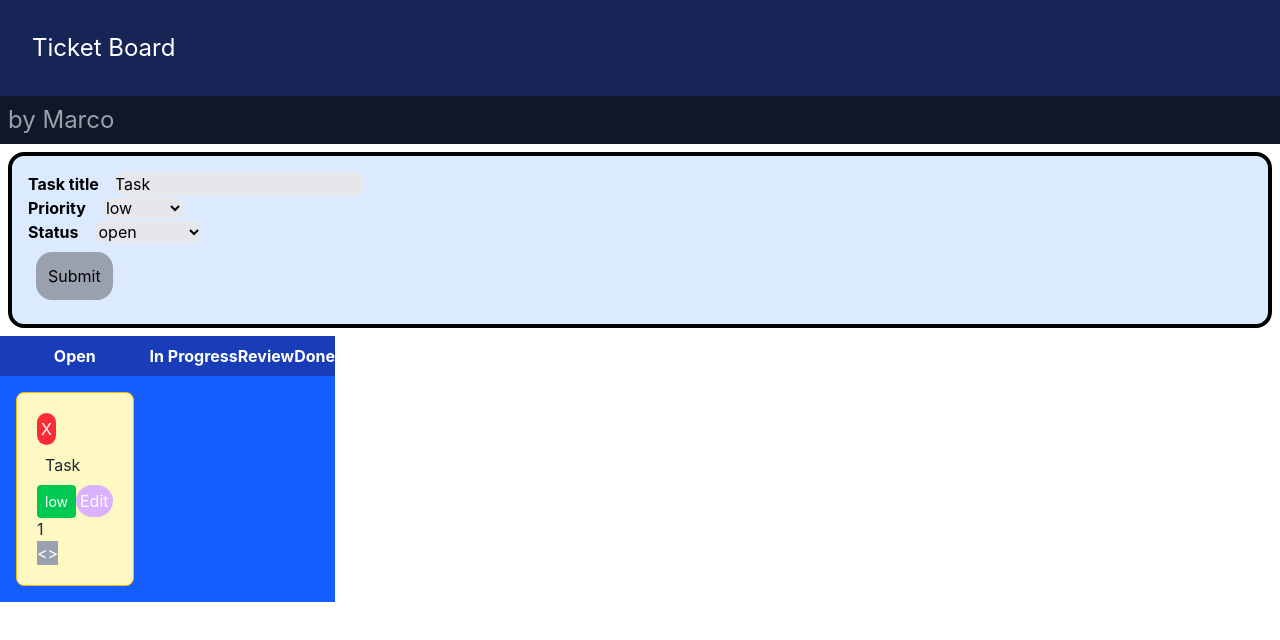
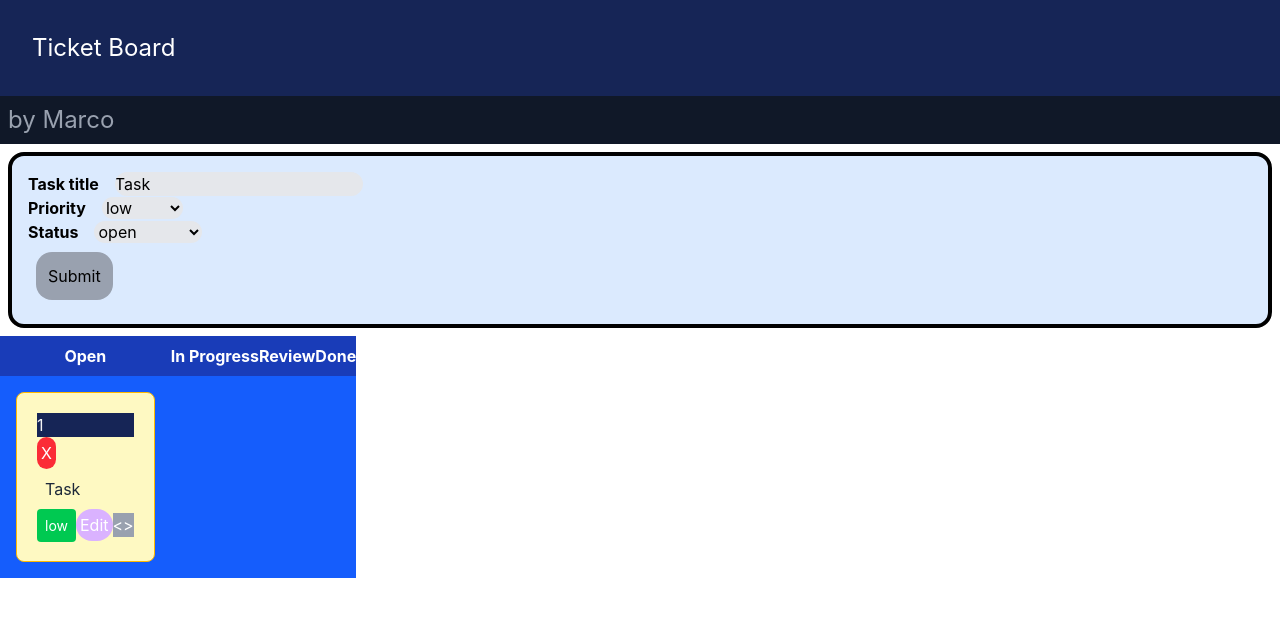
Before and after one commit to NFAsylum/TaskFlow, a React (Vite) app in the folder taskflow-frontend/: page / in a window 1280 px wide. Both pictures are taken after a click on the button "Submit". Shown: the top 640 px of the page. Built offline with nearby package versions, Linux system fonts and the light colour scheme.

Commit message:
Add drag n drop for tickets; Add cursor changes to all buttons

```diff
--- a/taskflow-frontend/package.json
+++ b/taskflow-frontend/package.json
@@ -10,6 +10,7 @@
     "preview": "vite preview"
   },
   "dependencies": {
+    "@dnd-kit/core": "^6.3.1",
     "@tailwindcss/vite": "^4.2.2",
     "react": "^19.2.4",
     "react-dom": "^19.2.4",
--- a/taskflow-frontend/src/App.tsx
+++ b/taskflow-frontend/src/App.tsx
@@ -1,5 +1,7 @@
+import { DndContext, type DragEndEvent } from '@dnd-kit/core'
+
 import { useState } from 'react'
-import { Status, type Priority, type Ticket } from './types'
+import { Status, StatusTitle, type Priority, type Ticket } from './types'
 import BoardColumn from './BoardColumn'
 import TicketForm from './TicketForm'
 
@@ -46,41 +48,58 @@ function App() {
     )
   }
 
+  function handleDragEnd(event: DragEndEvent) {
+    const { active, over } = event
+
+    if (!over) return
+
+    const ticketId = active.id as number
+    const newStatus = over.id as Status
+
+    moveTicket(ticketId, newStatus)
+  }
+
   return (
     <>
       <div className="bg-blue-950 p-8 text-white text-2xl">{title}</div>
       <div className="bg-gray-900 p-2 text-gray-400 text-2xl">by Marco</div>
       <TicketForm onCreate={createTicket} />
+      <DndContext onDragEnd={handleDragEnd}>
         <div className="flex">
           <BoardColumn
-          title="Open"
+            title={StatusTitle[Status.Open]}
+            status={Status.Open}
             tickets={tickets.filter((t) => t.status == Status.Open)}
             onMoveTicket={moveTicket}
             onDeleteTicket={deleteTicket}
             onEditTicket={editTicket}
           />
           <BoardColumn
-          title="In Progress"
+            title={StatusTitle[Status.InProgress]}
+            status={Status.InProgress}
             tickets={tickets.filter((t) => t.status == Status.InProgress)}
             onMoveTicket={moveTicket}
             onDeleteTicket={deleteTicket}
             onEditTicket={editTicket}
           />
           <BoardColumn
-          title="Review"
+            title={StatusTitle[Status.Review]}
+            status={Status.Review}
             tickets={tickets.filter((t) => t.status == Status.Review)}
             onMoveTicket={moveTicket}
             onDeleteTicket={deleteTicket}
             onEditTicket={editTicket}
           />
           <BoardColumn
-          title="Done"
+            title={StatusTitle[Status.Done]}
+            status={Status.Done}
             tickets={tickets.filter((t) => t.status == Status.Done)}
             onMoveTicket={moveTicket}
             onDeleteTicket={deleteTicket}
             onEditTicket={editTicket}
           />
         </div>
+      </DndContext>
     </>
   )
 }
--- a/taskflow-frontend/src/BoardColumn.tsx
+++ b/taskflow-frontend/src/BoardColumn.tsx
@@ -1,14 +1,18 @@
+import { useDroppable } from '@dnd-kit/core'
+
 import { type Ticket, Priority, Status, nextStatus } from './types'
 import TicketCard from './TicketCard'
 
 function BoardColumn({
   title,
+  status,
   tickets,
   onMoveTicket,
   onDeleteTicket,
   onEditTicket,
 }: {
   title: string
+  status: Status
   tickets: Ticket[]
   onMoveTicket: (id: number, newStatus: Status) => void
   onDeleteTicket: (id: number) => void
@@ -19,8 +23,10 @@ function BoardColumn({
     newStatus: Status,
   ) => void
 }) {
+  const { setNodeRef } = useDroppable({ id: status })
+
   return (
-    <div className="bg-blue-600 text-white">
+    <div ref={setNodeRef} className="bg-blue-600 text-white">
       <div className="bg-blue-800 py-2 text-center font-bold">{title}</div>
       <div className="mx-4 flex flex-col gap-4 py-4">
         {tickets.map((ticket) => (
--- a/taskflow-frontend/src/TicketCard.tsx
+++ b/taskflow-frontend/src/TicketCard.tsx
@@ -1,3 +1,5 @@
+import { useDraggable } from '@dnd-kit/core'
+
 import { useState } from 'react'
 import { Priority, Status, type TicketCardProps } from './types'
 
@@ -22,9 +24,30 @@ function TicketCard({
   const [editPriority, setEditPriority] = useState<Priority>(priority)
   const [editStatus, setEditStatus] = useState<Status>(status)
 
+  const { setNodeRef, listeners, attributes, transform } = useDraggable({ id })
+
   return (
-    <div className="bg-yellow-100 p-5 rounded-lg border border-amber-400">
-      <button className="bg-red-500 p-1 rounded-2xl" onClick={onDelete}>
+    <div
+      ref={setNodeRef}
+      style={{
+        transform: transform
+          ? `translate(${transform.x}px, ${transform.y}px)`
+          : undefined,
+      }}
+      className="bg-yellow-100 p-5 rounded-lg border border-amber-400"
+    >
+      <h3
+        {...listeners}
+        {...attributes}
+        className="text-gray-100 bg-blue-950 cursor-grab"
+      >
+        {id}
+      </h3>
+
+      <button
+        className="bg-red-500 p-1 rounded-2xl cursor-pointer"
+        onClick={onDelete}
+      >
         X
       </button>
       {isEditing ? (
@@ -43,7 +66,7 @@ function TicketCard({
           <div>
             <label className="font-bold pr-4">Priority</label>
             <select
-              className="bg-gray-200 rounded-4xl"
+              className="bg-gray-200 rounded-4xl cursor-pointer"
               value={editPriority}
               onChange={(e) => setEditPriority(e.target.value as Priority)}
             >
@@ -58,7 +81,7 @@ function TicketCard({
           <div>
             <label className="font-bold pr-4">Status</label>
             <select
-              className="bg-gray-200 rounded-4xl"
+              className="bg-gray-200 rounded-4xl cursor-pointer"
               value={editStatus}
               onChange={(e) => setEditStatus(e.target.value as Status)}
             >
@@ -70,7 +93,7 @@ function TicketCard({
             </select>
           </div>
           <button
-            className="bg-purple-300 p-1 rounded-2xl"
+            className="bg-purple-300 p-1 rounded-2xl cursor-pointer"
             onClick={() => {
               onEdit(editTitle, editPriority, editStatus)
               setIsEditing(false)
@@ -84,7 +107,7 @@ function TicketCard({
           <p className="text-gray-800 p-2">{title}</p>
           <span className={priorityStyle[priority]}>{priority}</span>
           <button
-            className="bg-purple-300 p-1 rounded-2xl"
+            className="bg-purple-300 p-1 rounded-2xl cursor-pointer"
             onClick={() => {
               setIsEditing(true)
             }}
@@ -93,8 +116,8 @@ function TicketCard({
           </button>
         </>
       )}
-      <h3 className="text-gray-800">{id}</h3>
-      <button className="bg-gray-400" onClick={onMove}>
+
+      <button className="bg-gray-400 cursor-pointer" onClick={onMove}>
         {'<>'}
       </button>
     </div>
--- a/taskflow-frontend/src/TicketForm.tsx
+++ b/taskflow-frontend/src/TicketForm.tsx
@@ -36,7 +36,7 @@ function TicketForm({ onCreate }: TicketFormProps) {
         <div>
           <label className="font-bold pr-4">Priority</label>
           <select
-            className="bg-gray-200 rounded-4xl"
+            className="bg-gray-200 rounded-4xl cursor-pointer"
             value={priority}
             onChange={(e) => setPriority(e.target.value as Priority)}
           >
@@ -51,7 +51,7 @@ function TicketForm({ onCreate }: TicketFormProps) {
         <div>
           <label className="font-bold pr-4">Status</label>
           <select
-            className="bg-gray-200 rounded-4xl"
+            className="bg-gray-200 rounded-4xl cursor-pointer"
             value={status}
             onChange={(e) => setStatus(e.target.value as Status)}
           >
@@ -63,7 +63,10 @@ function TicketForm({ onCreate }: TicketFormProps) {
           </select>
         </div>
 
-        <button className="bg-gray-400 m-2 p-3 rounded-2xl" type="submit">
+        <button
+          className="bg-gray-400 m-2 p-3 rounded-2xl cursor-pointer"
+          type="submit"
+        >
           Submit
         </button>
       </form>
--- a/taskflow-frontend/src/types.ts
+++ b/taskflow-frontend/src/types.ts
@@ -22,6 +22,13 @@ export function nextStatus(currentStatus: Status): Status {
   return statusOrder[Math.min(index + 1, statusOrder.length - 1)]
 }
 
+export const StatusTitle = {
+  [Status.Open]: 'Open',
+  [Status.InProgress]: 'In Progress',
+  [Status.Review]: 'Review',
+  [Status.Done]: 'Done',
+} as const
+
 export interface Ticket {
   id: number
   title: string
```
Also changed, not shown: 1 other file (tests, documents, lock files or other folders). Lines whose indentation alone changed are shown as unchanged.
